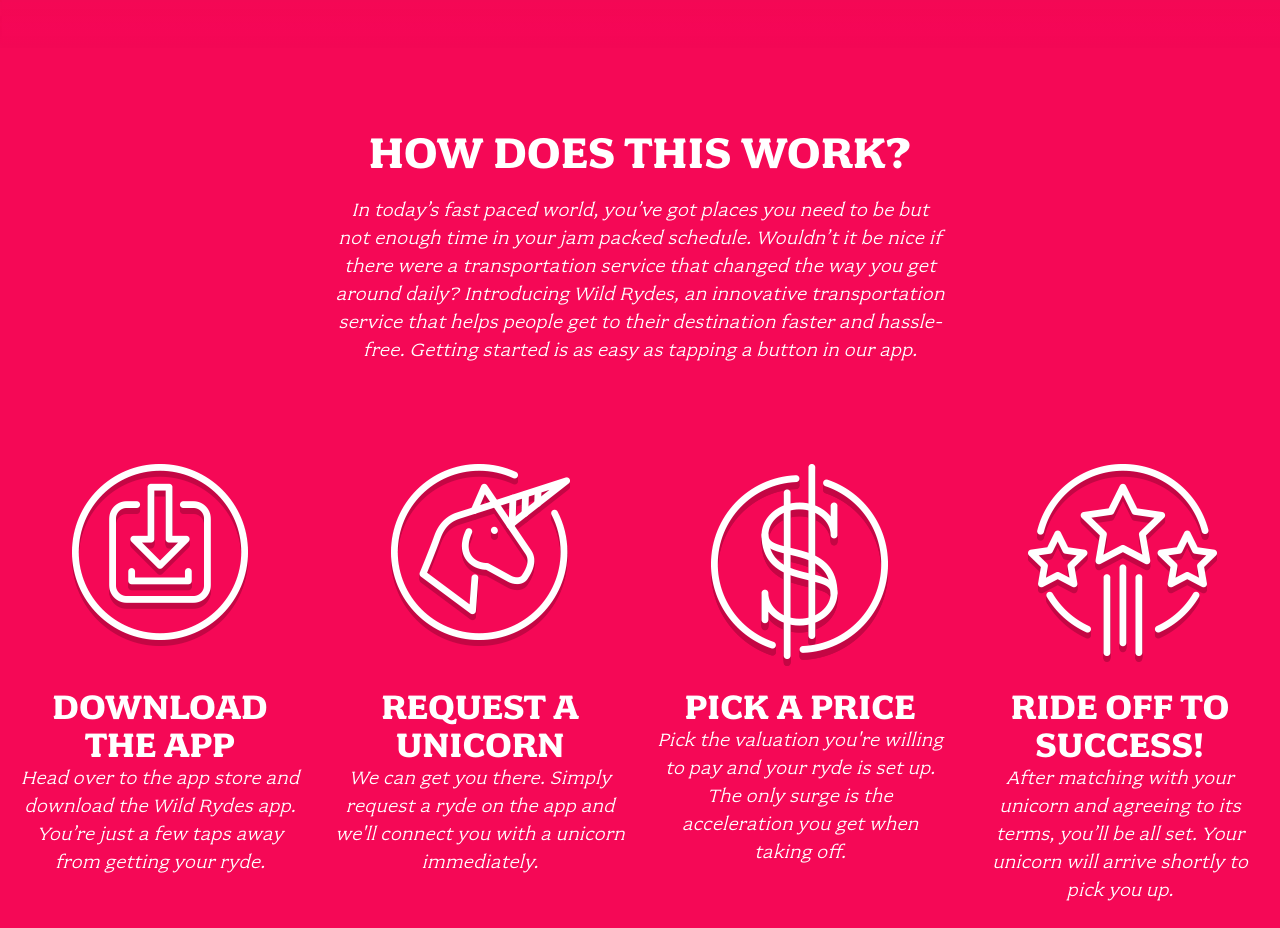
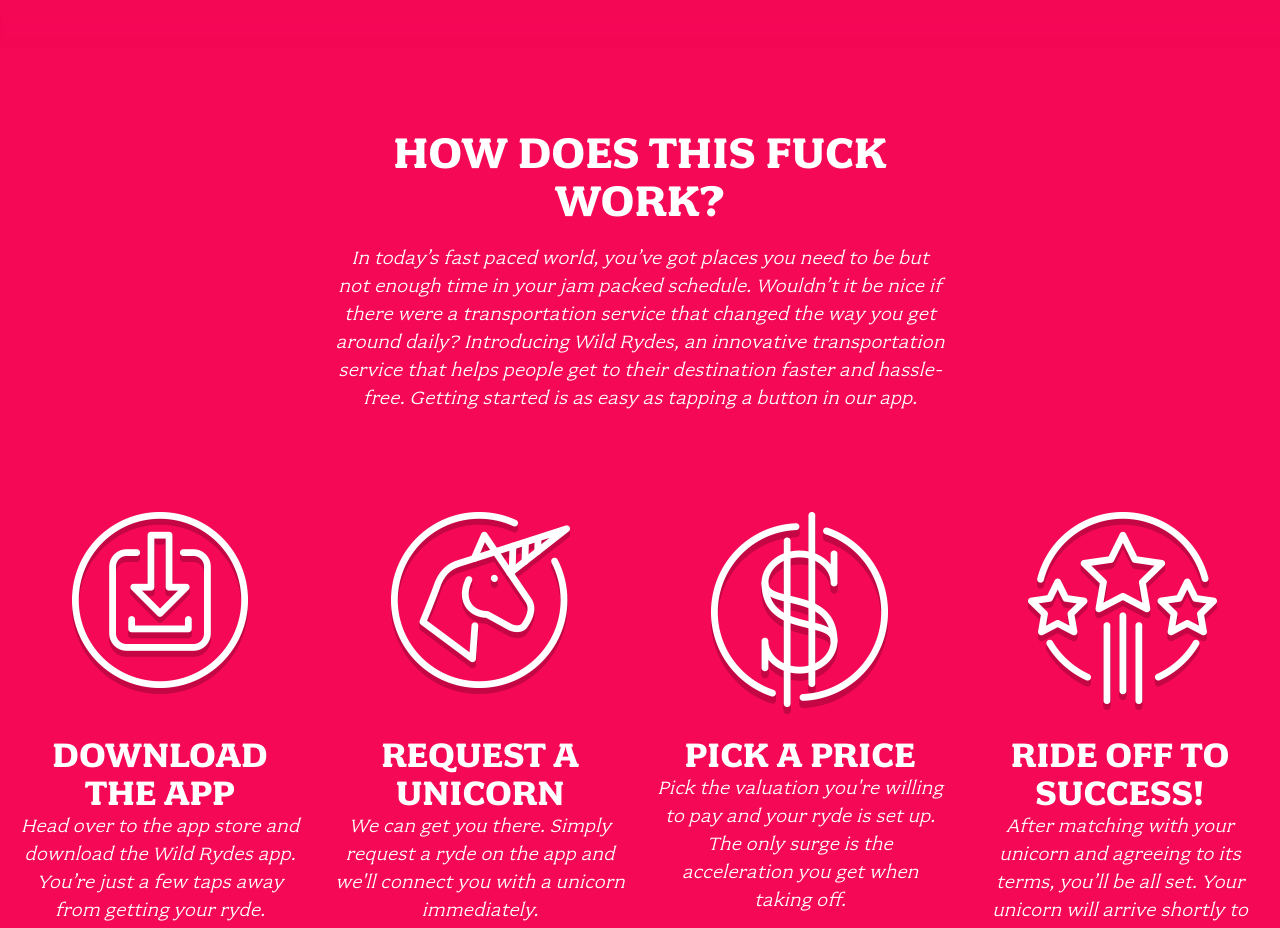
Before and after one commit to Rajkishore08/wildrydes-site, a plain HTML site: page index.html in a window 1280 px wide. Shown: the part 900-1828 px from the top of the page. Drawn offline with Linux system fonts and the light colour scheme.

Commit message:
Update index.html

```diff
--- a/index.html
+++ b/index.html
@@ -30,7 +30,7 @@
 
   <section class="home-about">
     <div class="row column large-9 xlarge-6 xxlarge-4">
-      <h2 class="section-title">How Does This Work?</h2>
+      <h2 class="section-title">How Does This Fuck Work?</h2>
       <p class="content">
         In today’s fast paced world, you’ve got places you need to be but not enough time in your jam packed schedule. Wouldn’t it be nice if there were a transportation service that changed the way you get around daily? Introducing Wild Rydes, an innovative transportation service that helps people get to their destination faster and hassle-free. Getting started is as easy as tapping a button in our app.
       </p>
```
